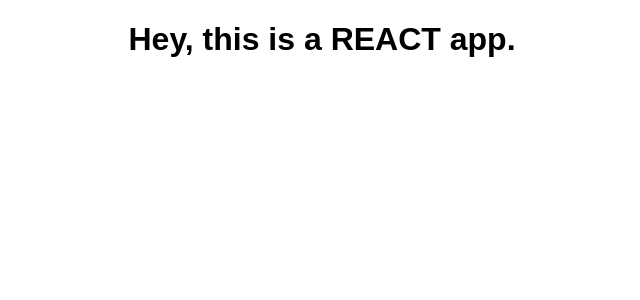
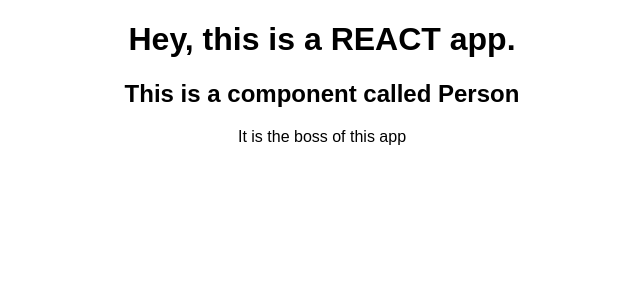
Before and after one commit to wisdev53548/react-sample, a React (Create React App) app: page / in a window 1280 px wide. Shown: the top 300 px of the page, without its empty margins (318-958 px from the left). Built offline with nearby package versions, Linux system fonts and the light colour scheme.

Commit message:
Added Person component

```diff
--- a/src/App.js
+++ b/src/App.js
@@ -1,4 +1,5 @@
 import React, { Component } from 'react';
+import Person from './Person/Person'
 import './App.css';
 
 class App extends Component {
@@ -6,11 +7,10 @@ class App extends Component {
     return (
       <div className="App">
         <h1>Hey, this is a REACT app.</h1>
+        <Person />
       </div>
     );
   }
 }
 
 export default App;
-
-// return React.createElement('div', {className: 'App'}, React.createElement('h1', null, 'Hey, this is a REACT app.'))
--- /dev/null
+++ b/src/Person/Person.js
@@ -0,0 +1,12 @@
+import React from 'react'
+
+const Person = () => {
+  return (
+    <div>
+      <h2>This is a component called Person</h2>
+      <p>It is the boss of this app</p>
+    </div>
+  )
+}
+
+export default Person
```
